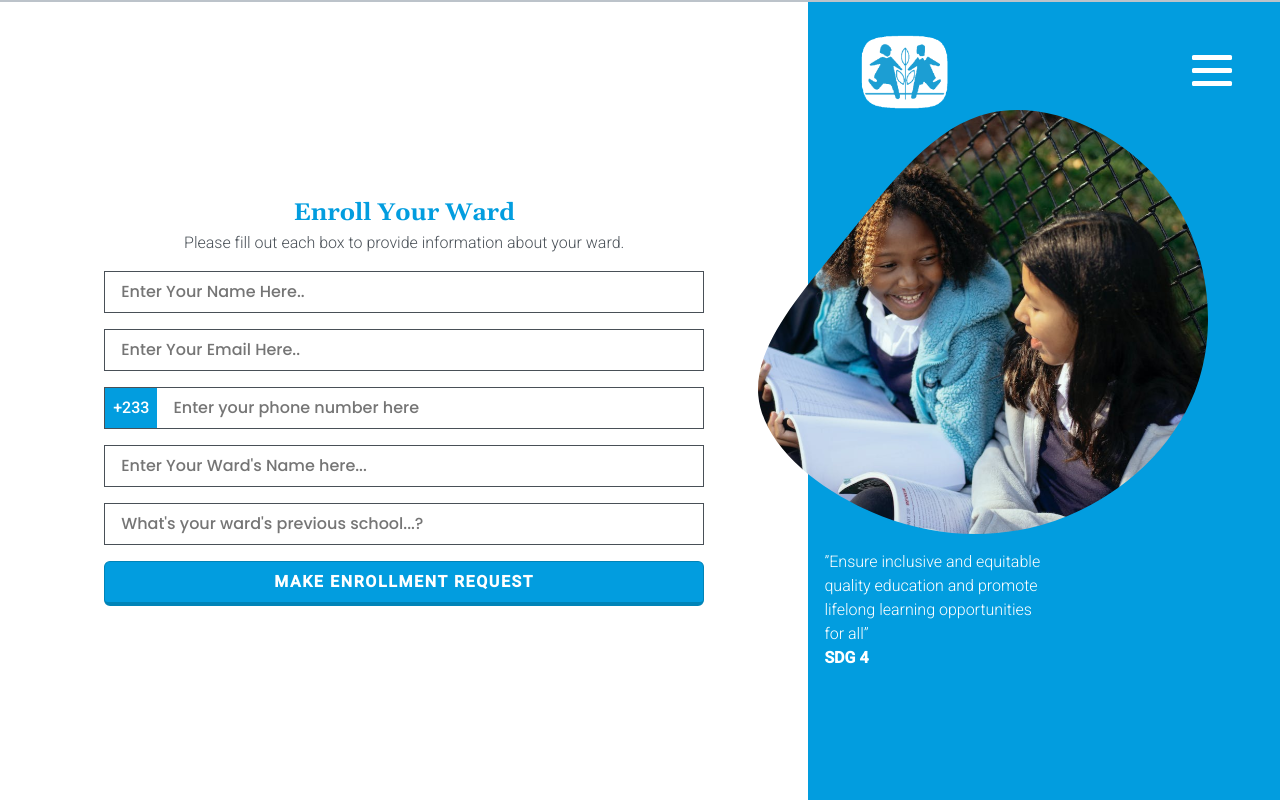
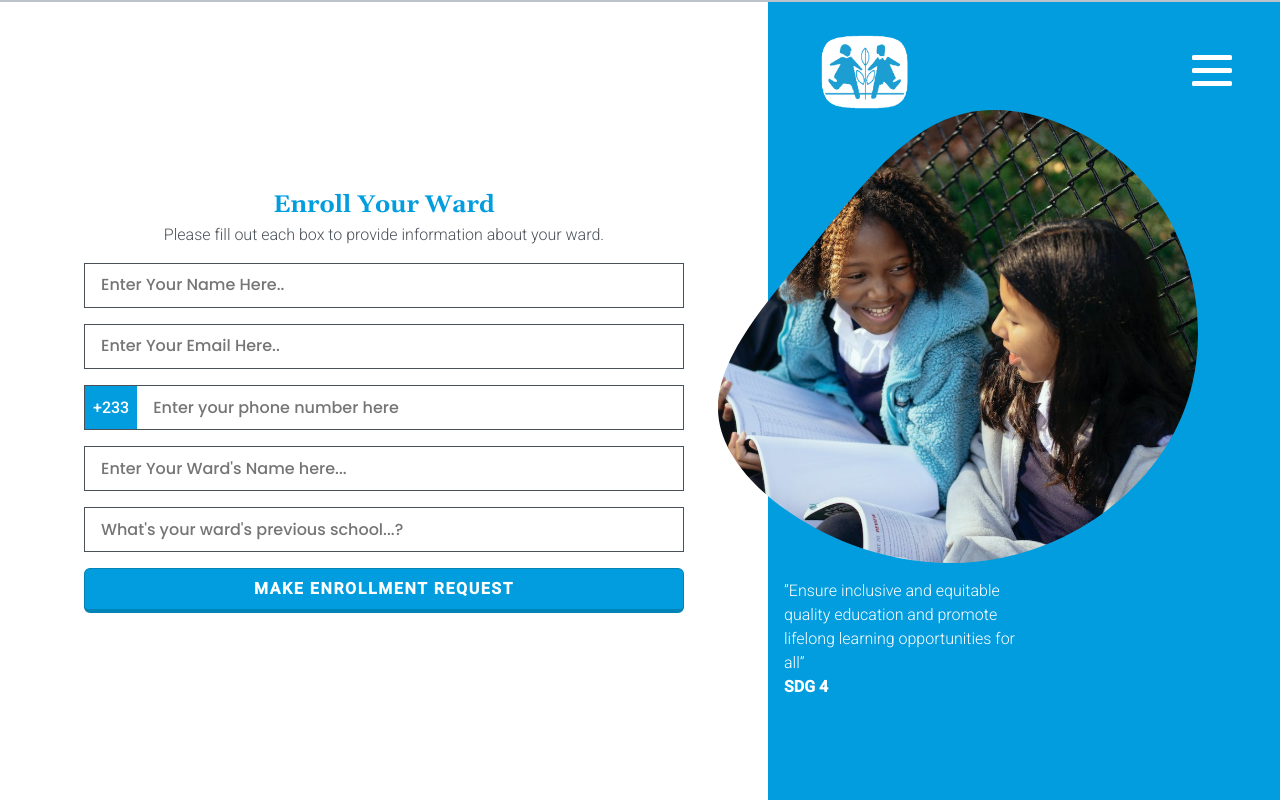
Before and after one commit to Beany-Bready-Org/sos-tamale-website, a React (Vite) app: page /sos-tamale-website/enroll in a window 1280 px wide. Built offline with nearby package versions, Linux system fonts and the light colour scheme; a web font is replaced by a local one.

Commit message:
enroll updated

```diff
--- a/src/stylesheets/Enroll.scss
+++ b/src/stylesheets/Enroll.scss
@@ -1,10 +1,12 @@
 @import "./config";
 
 .enroll-container {
-    display: grid;
-    grid-template-columns: 3fr 1fr 2fr 3.5fr;
+    display: flex;
+    // grid-template-columns: 3fr 1fr 2fr 3.5fr;
+    container-name: enrollContainer;
+    container-type: inline-size;
 	.enroll-form {
-        grid-column: span 3;
+        flex: 1;
 		@include flex(column, center, center, 1em);
 
 		&__heading {
@@ -23,7 +25,7 @@
 
 		&__input {
 			border: thin solid $text-color;
-			padding: 0.5em 1em;
+			padding: 0.6em 1em;
 			width: clamp(300px, 85%, 600px);
 			font-size: $text-cta;
 			resize: none;
@@ -48,7 +50,7 @@
 		}
 
 		input {
-			padding: 0.5em 1em;
+			padding: 0.6em 1em;
 			border: 0;
 			flex: 1;
 		}
@@ -62,6 +64,7 @@
 
     // Side nav
     .side-nav {
+        width: 40vw;
         color: #fff;
         background-color: $accent-color;
 
@@ -103,7 +106,7 @@
             img {
                 transform: translateX(-50px);
                 width: 90dvw;
-                max-width: 450px;
+                max-width: 480px;
             }
         }
     }
```
